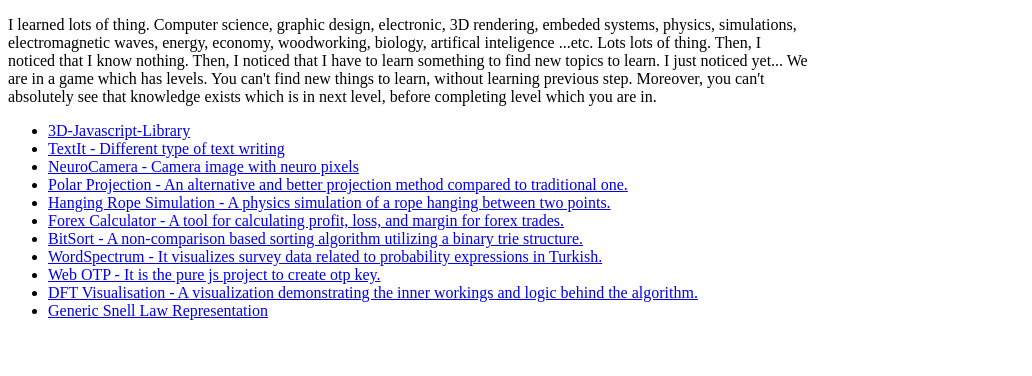
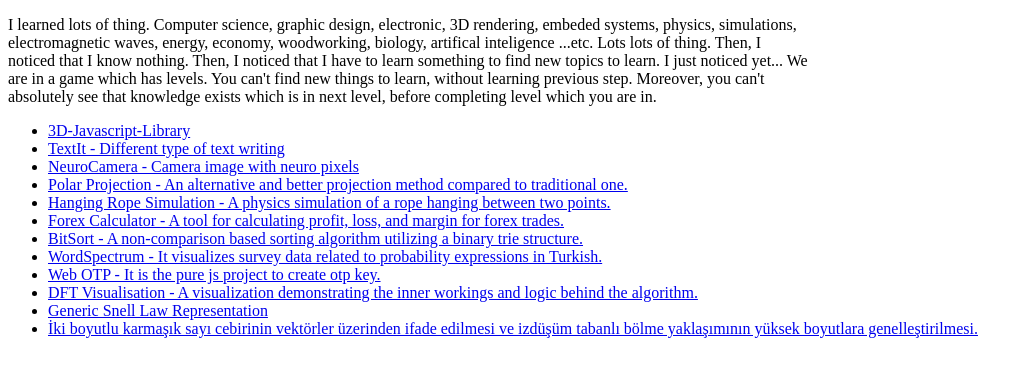
Before and after one commit to yuempek/yuempek.github.io, a plain HTML site: page index.html in a window 1280 px wide. Shown: the whole page, without its empty margins (0-1032 px from the left). Drawn offline with Linux system fonts and the light colour scheme.

Commit message:
Update index.html

```diff
--- a/index.html
+++ b/index.html
@@ -32,6 +32,7 @@
         <li><a href="https://yuempek.github.io/webotp/">Web OTP - It is the pure js project to create otp key.</a></li>
         <li><a href="https://yuempek.github.io/Discrete-Fourier-Transform-Visualisation/">DFT Visualisation - A visualization demonstrating the inner workings and logic behind the algorithm.</a></li>
         <li><a href="https://yuempek.github.io/physicsnotes/generic_snell_law.html/">Generic Snell Law Representation</a></li>
+        <li><a href="https://github.com/yuempek/yuempek.github.io/blob/master/mathnotes/Vector_Multiplication_and_Division.md">İki boyutlu karmaşık sayı cebirinin vektörler üzerinden ifade edilmesi ve izdüşüm tabanlı bölme yaklaşımının yüksek boyutlara genelleştirilmesi.</a></li>
 
     </ul>
 </body>
```
